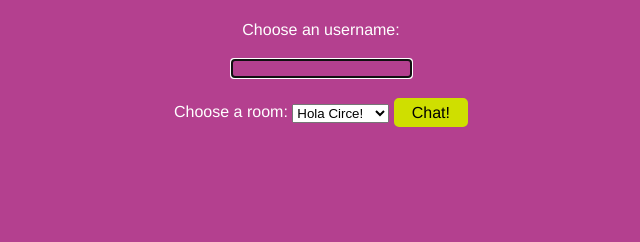
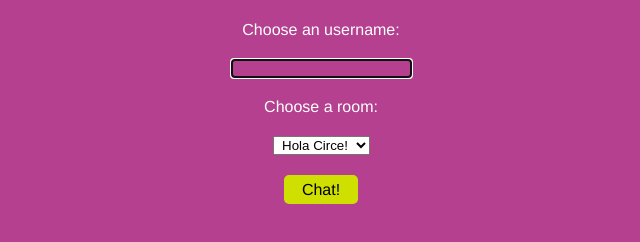
Before and after one commit to danielopez07/holacirce, a website: page index.html in a window 1280 px wide. Shown: the part 144-386 px from the top of the page, without its empty margins (319-959 px from the left). Drawn offline with Linux system fonts and the light colour scheme.

Commit message:
Updating styles for homepage with chat room select

```diff
--- a/public/css/home.css
+++ b/public/css/home.css
@@ -17,9 +17,10 @@ body.welcome {
 .welcome .username-form {
 	text-align: center;
 	margin: 1.5em;
+	display: flex;
+	flex-direction: column;
 }
 .welcome .username-input {
-	display: block;
 	margin: 1.5em auto;
 	background-color: var(--circe-purple);
 	color: #fff;
@@ -27,3 +28,12 @@ body.welcome {
 	border-color: var(--circe-yellow);
 	text-align: center;
 }
+
+.welcome select {
+	margin: 1.5em auto;
+	text-align: center;
+}
+
+.welcome button {
+	margin: auto;
+}
```
